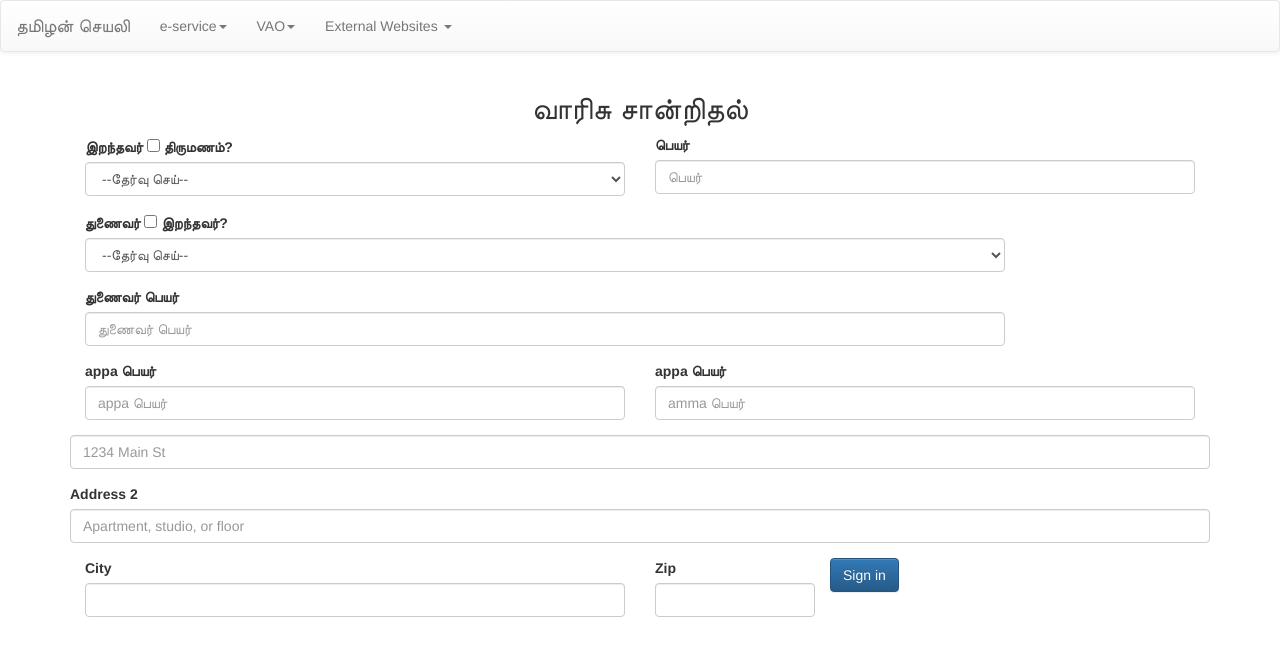
After one commit to jawaharsGitHub/AssemblyProject, a Django app: page /eservice/varisu in a window 1280 px wide. The commit adds this page. Shown: the top 656 px of the page. Run offline with Django 3.2, Linux system fonts and the light colour scheme; some libraries are stand-ins or nearby versions.

Commit message:
Template Inheritance and few eservice links

```diff
--- a/AssemblyApp/AssemblyProject/settings.py
+++ b/AssemblyApp/AssemblyProject/settings.py
@@ -11,6 +11,7 @@ https://docs.djangoproject.com/en/3.2/ref/settings/
 """
 
 from pathlib import Path
+import os
 
 # Build paths inside the project like this: BASE_DIR / 'subdir'.
 BASE_DIR = Path(__file__).resolve().parent.parent
@@ -120,6 +121,10 @@ USE_TZ = True
 
 STATIC_URL = '/static/'
 
+STATICFILES_DIRS = [
+    os.path.join(BASE_DIR, 'static')
+]
+
 # Default primary key field type
 # https://docs.djangoproject.com/en/3.2/ref/settings/#default-auto-field
 
--- a/AssemblyApp/AssemblyProject/urls.py
+++ b/AssemblyApp/AssemblyProject/urls.py
@@ -16,10 +16,14 @@ Including another URLconf
 from django.contrib import admin
 from django.urls import path, include
 
+
+admin.site.site_header = "தமிழன் செயலி" #தமிழன் செயலிக்கு வரவேற்கிறோம்"
+admin.site.site_title = "தமிழன் செயலி" #வணக்கம் - தமிழன் செயலிக்கு"
+admin.site.index_title = "தமிழன் செயலி" #தமிழன் செயலி"
+
 urlpatterns = [
 
     path('admin/', admin.site.urls),
-    #path('/', include('eServiceApp.urls')),
-    path('eservice', include('eServiceApp.urls')),
+    path('eservice/', include('eServiceApp.urls')),
     path('adangal', include('adangalApp.urls'))
 ]
--- a/AssemblyApp/eServiceApp/models.py
+++ b/AssemblyApp/eServiceApp/models.py
@@ -10,3 +10,6 @@ class CropInsModel(models.Model):
     round_amount = models.CharField(max_length=30)
     total_parappu = models.CharField(max_length=30)
     device_name = models.CharField(max_length=50, default='')
+
+    def __str__(self):
+        return f"{self.device_name}-{self.total_parappu}-{self.round_amount}"
--- a/AssemblyApp/eServiceApp/urls.py
+++ b/AssemblyApp/eServiceApp/urls.py
@@ -16,7 +16,9 @@ Including another urlconf
 from django.urls import path
 from . import views
 
-
 urlpatterns = [
-    path('/', views.eservice)
+    path('cropins', views.crop_view),
+    path('varisu', views.varisu_sandrithal),
+    path('pathiram', views.pathira_pathivu),
+    path('pmfby', views.pmfby_view)
 ]
--- a/AssemblyApp/eServiceApp/views.py
+++ b/AssemblyApp/eServiceApp/views.py
@@ -6,7 +6,7 @@ from .models import CropInsModel
 # Create your views here.
 
 
-def eservice(request):
+def crop_view(request):
     crop = None
     if request.method == 'POST':
         crop = CropIns.CropIns()
@@ -21,3 +21,14 @@ def eservice(request):
         print('save into db successfully!')
 
     return render(request, 'eservice/cropinscalc.html', {'crop': crop})
+
+
+def pathira_pathivu(request):
+    return render(request, 'eservice/pathira_pathivu.html')
+
+
+def varisu_sandrithal(request):
+    return render(request, 'eservice/varisu_sandrithal.html')
+
+def pmfby_view(request):
+    return render(request, 'eservice/pmfby.html')
--- /dev/null
+++ b/AssemblyApp/static/test.txt
@@ -0,0 +1 @@
+HELLO JAWAHAR
--- /dev/null
+++ b/AssemblyApp/templates/eservice/base.html
@@ -0,0 +1,108 @@
+<!DOCTYPE html>
+<html lang="en">
+<head>
+    <meta charset="utf-8">
+    <meta http-equiv="X-UA-Compatible" content="IE=edge">
+    <meta name="viewport" content="width=device-width, initial-scale=1">
+    <!-- The above 3 meta tags *must* come first in the head; any other head content must come *after* these tags -->
+    <title>தமிழன் செயலி</title>
+
+    <!-- jQuery (necessary for Bootstrap's JavaScript plugins) -->
+    <script src="https://ajax.googleapis.com/ajax/libs/jquery/1.12.4/jquery.min.js"></script>
+    <!-- Bootstrap -->
+    <!-- Latest compiled and minified CSS -->
+    <link rel="stylesheet" href="https://maxcdn.bootstrapcdn.com/bootstrap/3.3.7/css/bootstrap.min.css"
+          integrity="sha384-BVYiiSIFeK1dGmJRAkycuHAHRg32OmUcww7on3RYdg4Va+PmSTsz/K68vbdEjh4u" crossorigin="anonymous">
+
+    <!-- Optional theme -->
+    <link rel="stylesheet" href="https://maxcdn.bootstrapcdn.com/bootstrap/3.3.7/css/bootstrap-theme.min.css"
+          integrity="sha384-rHyoN1iRsVXV4nD0JutlnGaslCJuC7uwjduW9SVrLvRYooPp2bWYgmgJQIXwl/Sp" crossorigin="anonymous">
+
+    <!-- Latest compiled and minified JavaScript -->
+    <script src="https://maxcdn.bootstrapcdn.com/bootstrap/3.3.7/js/bootstrap.min.js"
+            integrity="sha384-Tc5IQib027qvyjSMfHjOMaLkfuWVxZxUPnCJA7l2mCWNIpG9mGCD8wGNIcPD7Txa"
+            crossorigin="anonymous"></script>
+
+    <!-- HTML5 shim and Respond.js for IE8 support of HTML5 elements and media queries -->
+    <!-- WARNING: Respond.js doesn't work if you view the page via file:// -->
+    <!--[if lt IE 9]>
+    <script src="https://oss.maxcdn.com/html5shiv/3.7.3/html5shiv.min.js"></script>
+    <script src="https://oss.maxcdn.com/respond/1.4.2/respond.min.js"></script>
+    <![endif]-->
+</head>
+<body>
+<nav class="navbar navbar-default">
+    <div class="container-fluid">
+        <!-- Brand and toggle get grouped for better mobile display -->
+        <div class="navbar-header">
+            <button type="button" class="navbar-toggle collapsed" data-toggle="collapse"
+                    data-target="#bs-example-navbar-collapse-1" aria-expanded="false">
+                <span class="sr-only">Toggle navigation</span>
+                <span class="icon-bar"></span>
+                <span class="icon-bar"></span>
+                <span class="icon-bar"></span>
+            </button>
+            <a class="navbar-brand" href="">தமிழன் செயலி</a>
+        </div>
+
+        <!-- Collect the nav links, forms, and other content for toggling -->
+        <div class="collapse navbar-collapse" id="bs-example-navbar-collapse-1">
+            <ul class="nav navbar-nav">
+
+                <li class="dropdown">
+                    <a href="#" class="dropdown-toggle" data-toggle="dropdown" role="button" aria-haspopup="true"
+                       aria-expanded="false">e-service<span class="caret"></span></a>
+                    <ul class="dropdown-menu">
+                         <li><a href="/eservice/cropins" target="_blank">பயிர் காப்பீடு</a></li>
+                        <li role="separator" class="divider"></li>
+                          <li><a href="/eservice/pmfby" target="_blank">pmfby</a></li>
+                        <li role="separator" class="divider"></li>
+                        <li><a href="/eservice/varisu" target="_blank">வாரிசு சான்றிதல்</a></li>
+                        <li role="separator" class="divider"></li>
+                        <li><a href="/eservice/pathiram" target="_blank">பத்திர பதிவு</a></li>
+                        <li role="separator" class="divider"></li>
+
+
+                    </ul>
+                </li>
+
+                 <li class="dropdown">
+                    <a href="#" class="dropdown-toggle" data-toggle="dropdown" role="button" aria-haspopup="true"
+                       aria-expanded="false">VAO<span class="caret"></span></a>
+                    <ul class="dropdown-menu">
+                        <li><a href="#" target="_blank">அடங்கல்</a></li>
+                        <li role="separator" class="divider"></li>
+                        <li><a href="#" target="_blank">ஜமாபந்தி</a></li>
+                        <li role="separator" class="divider"></li>
+
+                    </ul>
+                </li>
+
+                <li class="dropdown">
+                    <a href="#" class="dropdown-toggle" data-toggle="dropdown" role="button" aria-haspopup="true"
+                       aria-expanded="false">External Websites <span class="caret"></span></a>
+                    <ul class="dropdown-menu">
+                        <li><a href="https://www.tn.gov.in/" target="_blank">Tamilnadu</a></li>
+                        <li role="separator" class="divider"></li>
+                        <li><a href="https://tnrd.gov.in/" target="_blank">Rural Development & Panchayat Raj </a></li>
+                        <li role="separator" class="divider"></li>
+                        <li><a href="https://tnpds.gov.in/" target="_blank">Public Developmenet</a></li>
+                        <li role="separator" class="divider"></li>
+                        <li><a href="https://eaadhaar.uidai.gov.in/#/" target="_blank">Download Adhar Card</a></li>
+                        <li role="separator" class="divider"></li>
+                        <li><a href="http://trb.tn.nic.in/" target="_blank">TRB</a></li>
+                    </ul>
+                </li>
+            </ul>
+
+        </div><!-- /.navbar-collapse -->
+    </div><!-- /.container-fluid -->
+</nav>
+
+{% block body %}
+{% endblock body %}
+
+
+
+</body>
+</html>
--- /dev/null
+++ b/AssemblyApp/templates/eservice/varisu_sandrithal.html
@@ -0,0 +1,90 @@
+{% extends "eservice/base.html" %}
+{% block body %}
+<div class="container">
+    <h2 class="text-center">வாரிசு சான்றிதல் </h2>
+
+    <form>
+        <div class="form-row">
+            <div class="form-group col-md-6">
+                <label for="txtDead">இறந்தவர்</label>
+                <input class="form-check-input" id="chkMarriage" type="checkbox">
+                <label class="form-check-label" for="chkMarriage">
+                    திருமணம்?
+                </label>
+                <select class="form-control" id="txtDead">
+                    <option>--தேர்வு செய்--</option>
+                    <option>ஆண்</option>
+                    <option>பெண்</option>
+                </select>
+            </div>
+
+            <div class="form-group col-md-6">
+                <label for="name">பெயர்</label>
+                <input class="form-control" id="name" placeholder="பெயர்" type="text">
+            </div>
+
+        </div>
+
+        <div class="form-row">
+            <div class="form-group col-md-10">
+
+                <label for="ddlRelation">துணைவர்</label>
+                <input class="form-check-input" id="chkDep" type="checkbox">
+                <label class="form-check-label" for="chkDep">
+                    இறந்தவர்?
+                </label>
+                <select class="form-control" id="ddlRelation">
+                    <option>--தேர்வு செய்--</option>
+                    <option>கணவன்</option>
+                    <option>மனைவி</option>
+                </select>
+            </div>
+
+            <div class="form-group col-md-10">
+                <label for="depName">துணைவர் பெயர்</label>
+                <input class="form-control" id="depName" placeholder="துணைவர் பெயர்" type="text">
+            </div>
+
+        </div>
+
+
+        <div class="form-row">
+            <div class="form-group col-md-6">
+                <label for="appaName">appa பெயர்</label>
+                <input class="form-control" id="appaName" placeholder="appa பெயர்" type="text">
+            </div>
+
+            <div class="form-group col-md-6">
+                <label for="ammaName">appa பெயர்</label>
+                <input class="form-control" id="ammaName" placeholder="amma பெயர்" type="text">
+            </div>
+
+
+        </div>
+
+        <div class="form-group">
+            <input class="form-control" id="inputAddress" placeholder="1234 Main St" type="text">
+        </div>
+
+        <div class="form-group">
+            <label for="inputAddress2">Address 2</label>
+            <input class="form-control" id="inputAddress2" placeholder="Apartment, studio, or floor"
+                   type="text">
+        </div>
+        <div class="form-row">
+            <div class="form-group col-md-6">
+                <label for="inputCity">City</label>
+                <input class="form-control" id="inputCity" type="text">
+            </div>
+
+            <div class="form-group col-md-2">
+                <label for="inputZip">Zip</label>
+                <input class="form-control" id="inputZip" type="text">
+            </div>
+        </div>
+
+        <button class="btn btn-primary" type="submit">Sign in</button>
+    </form>
+
+
+    {% endblock body %}
```
Also changed, not shown: AssemblyApp/templates/eservice/cropinscalc.html (+36 -90 lines), AssemblyApp/templates/eservice/pathira_pathivu.html (added, +14 -0 lines), AssemblyApp/templates/eservice/pmfby.html (added, +11 -0 lines), AssemblyApp/db.sqlite3.
